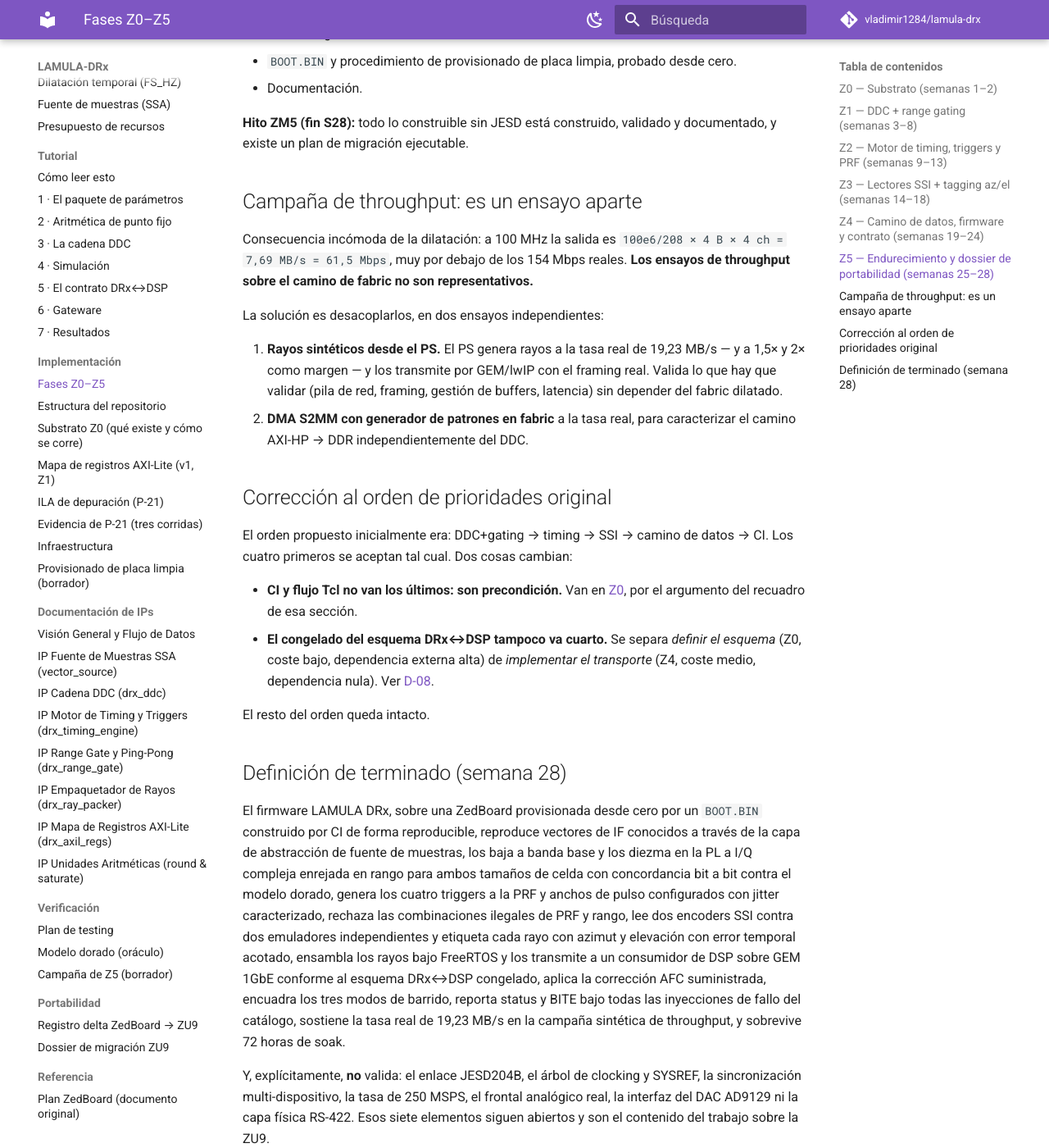
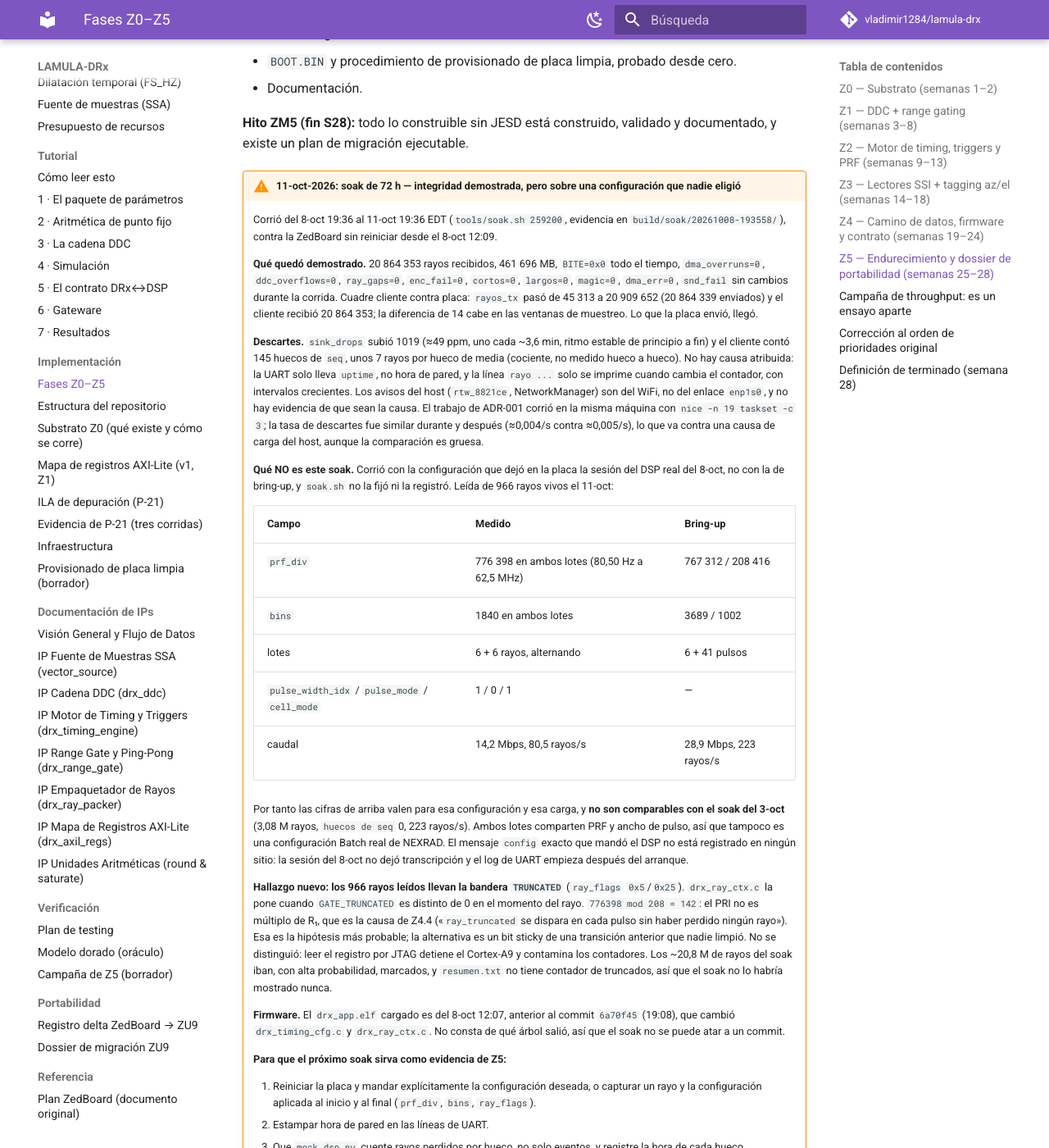
Before and after one commit to vladimir1284/lamula-drx, an MkDocs documentation site: the page built from docs/implementacion/fases.md, in a window 1280 px wide and 1400 px high, scrolled down 47655 px. Shown: the whole window at 82% size. Built offline with MkDocs 1.6.1 and Material for MkDocs 9.7.7, drawn with Linux system fonts in a browser that asks for light colours; comment, search, counter and statistics services are not loaded; some of the changed text lies outside the part shown.

Commit message:
docs(z5): auditar soak de 72 h, config no representativa
Integridad demostrada (20,86 M rayos, 0 overruns, 0 ray_gaps), pero
corrió con la config que dejó el DSP del 8-oct (prf_div 776398,
1840 bins, 6+6 pulsos), no la de bring-up, y soak.sh no la registró.
No comparable con el soak del 3-oct.

- 1019 descartes (~49 ppm) y 145 huecos de seq sin causa atribuida
- los 966 rayos leídos llevan TRUNCATED; PRI no es múltiplo de R1
- ELF cargado anterior a 6a70f45
- Z5 72 h sigue sin cumplirse con config fiable

Co-Authored-By: Claude Sonnet 5.5 <noreply@anthropic.com>

```diff
--- a/docs/implementacion/fases.md
+++ b/docs/implementacion/fases.md
@@ -2446,6 +2446,68 @@ Trabajo:
 **Hito ZM5 (fin S28):** todo lo construible sin JESD está construido, validado y documentado, y
 existe un plan de migración ejecutable.
 
+!!! warning "11-oct-2026: soak de 72 h — integridad demostrada, pero sobre una configuración que nadie eligió"
+    Corrió del 8-oct 19:36 al 11-oct 19:36 EDT (`tools/soak.sh 259200`, evidencia en
+    `build/soak/20261008-193558/`), contra la ZedBoard sin reiniciar desde el 8-oct 12:09.
+
+    **Qué quedó demostrado.** 20 864 353 rayos recibidos, 461 696 MB, `BITE=0x0` todo el tiempo,
+    `dma_overruns=0`, `ddc_overflows=0`, `ray_gaps=0`, `enc_fail=0`, `cortos=0`, `largos=0`,
+    `magic=0`, `dma_err=0`, `snd_fail` sin cambios durante la corrida. Cuadre cliente contra placa:
+    `rayos_tx` pasó de 45 313 a 20 909 652 (20 864 339 enviados) y el cliente recibió 20 864 353;
+    la diferencia de 14 cabe en las ventanas de muestreo. Lo que la placa envió, llegó.
+
+    **Descartes.** `sink_drops` subió 1019 (≈49 ppm, uno cada ~3,6 min, ritmo estable de principio a
+    fin) y el cliente contó 145 huecos de `seq`, unos 7 rayos por hueco de media (cociente, no
+    medido hueco a hueco). No hay causa atribuida: la UART solo lleva `uptime`, no hora de pared, y
+    la línea `rayo ...` solo se imprime cuando cambia el contador, con intervalos crecientes. Los
+    avisos del host (`rtw_8821ce`, NetworkManager) son del WiFi, no del enlace `enp1s0`, y no hay
+    evidencia de que sean la causa. El trabajo de ADR-001 corrió en la misma máquina con
+    `nice -n 19 taskset -c 3`; la tasa de descartes fue similar durante y después (≈0,004/s contra
+    ≈0,005/s), lo que va contra una causa de carga del host, aunque la comparación es gruesa.
+
+    **Qué NO es este soak.** Corrió con la configuración que dejó en la placa la sesión del DSP real
+    del 8-oct, no con la de bring-up, y `soak.sh` no la fijó ni la registró. Leída de 966 rayos vivos
+    el 11-oct:
+
+    | Campo | Medido | Bring-up |
+    |---|---|---|
+    | `prf_div` | 776 398 en ambos lotes (80,50 Hz a 62,5 MHz) | 767 312 / 208 416 |
+    | `bins` | 1840 en ambos lotes | 3689 / 1002 |
+    | lotes | 6 + 6 rayos, alternando | 6 + 41 pulsos |
+    | `pulse_width_idx` / `pulse_mode` / `cell_mode` | 1 / 0 / 1 | — |
+    | caudal | 14,2 Mbps, 80,5 rayos/s | 28,9 Mbps, 223 rayos/s |
+
+    Por tanto las cifras de arriba valen para esa configuración y esa carga, y **no son comparables
+    con el soak del 3-oct** (3,08 M rayos, `huecos de seq` 0, 223 rayos/s). Ambos lotes comparten
+    PRF y ancho de pulso, así que tampoco es una configuración Batch real de NEXRAD. El mensaje
+    `config` exacto que mandó el DSP no está registrado en ningún sitio: la sesión del 8-oct no
+    dejó transcripción y el log de UART empieza después del arranque.
+
+    **Hallazgo nuevo: los 966 rayos leídos llevan la bandera `TRUNCATED`** (`ray_flags` `0x5`/`0x25`).
+    `drx_ray_ctx.c` la pone cuando `GATE_TRUNCATED` es distinto de 0 en el momento del rayo.
+    `776398 mod 208 = 142`: el PRI no es múltiplo de R₁, que es la causa de Z4.4 («`ray_truncated`
+    se dispara en cada pulso sin haber perdido ningún rayo»). Esa es la hipótesis más probable; la
+    alternativa es un bit sticky de una transición anterior que nadie limpió. No se distinguió:
+    leer el registro por JTAG detiene el Cortex-A9 y contamina los contadores. Los ~20,8 M de rayos del soak
+    iban, con alta probabilidad, marcados, y `resumen.txt` no tiene contador de truncados, así que
+    el soak no lo habría mostrado nunca.
+
+    **Firmware.** El `drx_app.elf` cargado es del 8-oct 12:07, anterior al commit `6a70f45` (19:08),
+    que cambió `drx_timing_cfg.c` y `drx_ray_ctx.c`. No consta de qué árbol salió, así que el soak no
+    se puede atar a un commit.
+
+    **Para que el próximo soak sirva como evidencia de Z5:**
+
+    1. Reiniciar la placa y mandar explícitamente la configuración deseada, o capturar un rayo y la
+       configuración aplicada al inicio y al final (`prf_div`, `bins`, `ray_flags`).
+    2. Estampar hora de pared en las líneas de UART.
+    3. Que `mock_dsp.py` cuente rayos perdidos por hueco, no solo eventos, y registre la hora de
+       cada hueco.
+    4. Registrar el commit y el SHA del ELF cargado en `resumen.txt`, y un contador de rayos
+       `TRUNCATED`.
+
+    El requisito «soak de 72 h» de Z5 **sigue sin cumplirse** con evidencia fiable de configuración.
+
 ## Campaña de throughput: es un ensayo aparte { #throughput }
 
 Consecuencia incómoda de la dilatación: a 100 MHz la salida es
```
